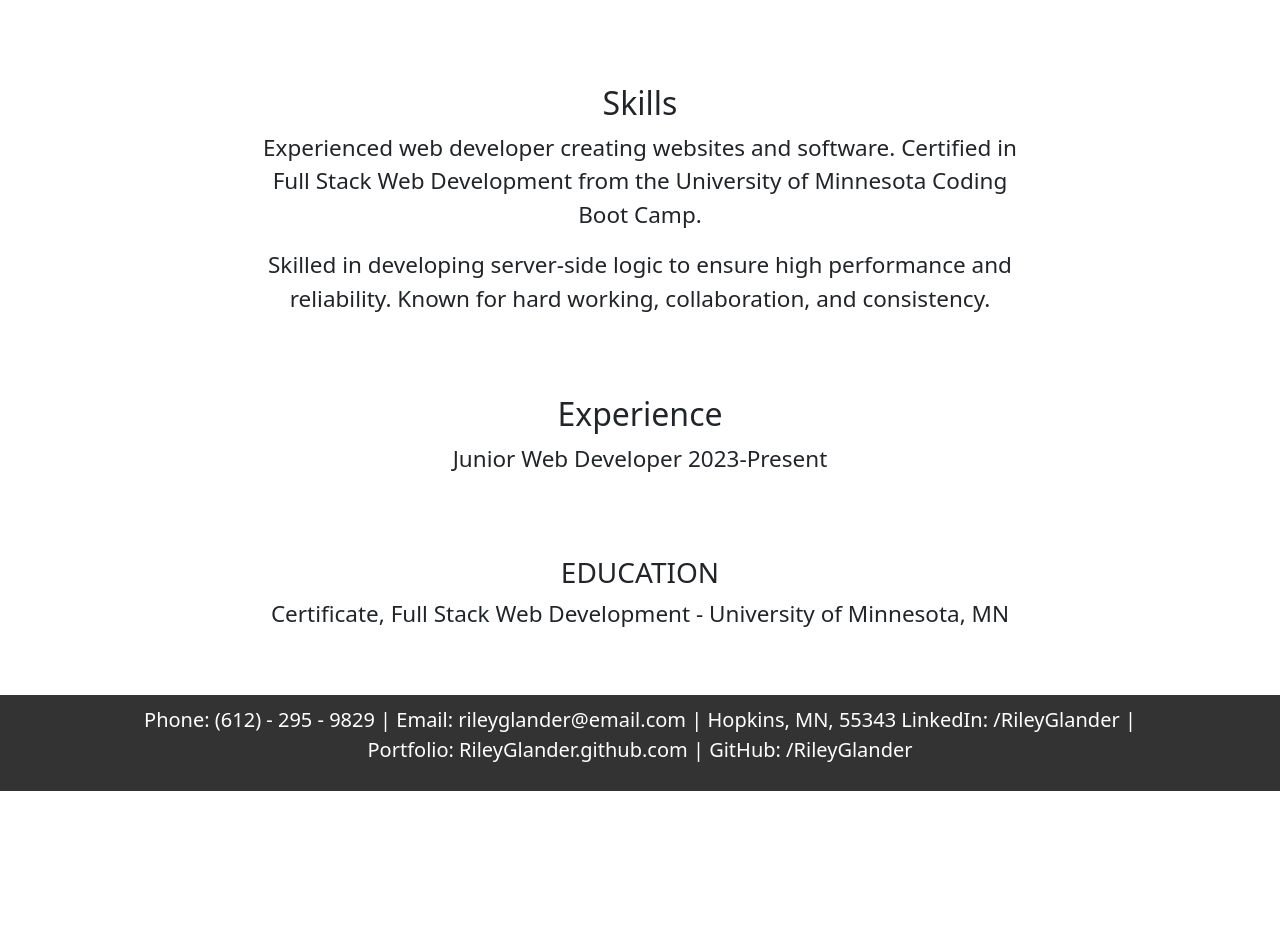
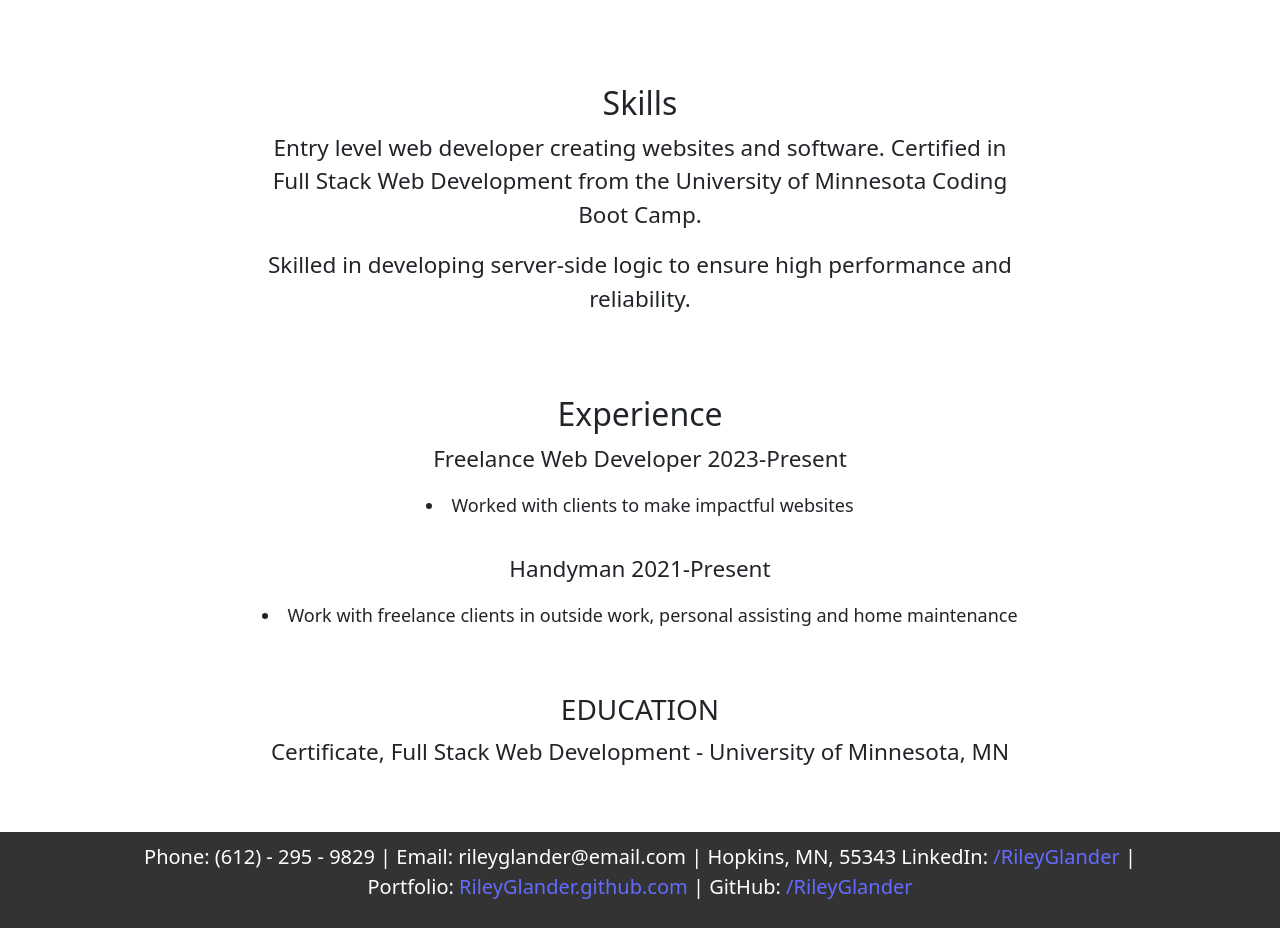
Before and after one commit to RileyGlander/Rileys-React-Portfolio, a React (Vite) app in the folder React-Portfolio/: page / in a window 1280 px wide. Shown: the part 800-1728 px from the top of the page. Before the commit the page ends 1591 px from the top, so only its background shows below. Built offline with nearby package versions, Linux system fonts and the light colour scheme.

Commit message:
Made some minor tweaks and added more to experience

```diff
--- a/React-Portfolio/src/components/Footer.jsx
+++ b/React-Portfolio/src/components/Footer.jsx
@@ -5,7 +5,7 @@ const Footer = () => {
     <footer className="footer">
       <div className="footer-content">
           <p>Phone: (612) - 295 - 9829 | Email: rileyglander@email.com | Hopkins, MN, 55343
-            LinkedIn: /RileyGlander | Portfolio: RileyGlander.github.com | GitHub: /RileyGlander</p>
+            LinkedIn: <a href="www.linkedin.com/in/riley-glander-763b06296">/RileyGlander </a>| Portfolio: <a href="https://rileys-react-portfolio.onrender.com/"> RileyGlander.github.com </a> | GitHub: <a href="https://github.com/RileyGlander">/RileyGlander</a></p>
         </div>
     </footer>
   );
--- a/React-Portfolio/src/components/pages/Home.jsx
+++ b/React-Portfolio/src/components/pages/Home.jsx
@@ -23,14 +23,19 @@ export default function Home() {
         <section className="skills-container">
           <div class="skills">
             <h2> Skills</h2>
-            <p>Experienced web developer creating websites and software. Certified in Full Stack Web Development from the University of Minnesota Coding Boot Camp. </p>
-            <p>Skilled in developing server-side logic to ensure high performance and reliability. Known for hard working, collaboration, and consistency.</p>
+            <p>Entry level web developer creating websites and software. Certified in Full Stack Web Development from the University of Minnesota Coding Boot Camp. </p>
+            <p>Skilled in developing server-side logic to ensure high performance and reliability.</p>
         </div>
         </section>
         <section className="experience-container">
           <div class="experience">
             <h2>Experience</h2>
-               <p>Junior Web Developer 2023-Present</p>
+               <p>Freelance Web Developer 	2023-Present</p>
+                <un>
+                  <li> Worked with clients to make impactful websites </li>
+                <p><br></br>Handyman 			2021-Present</p>
+                  <li>Work with freelance clients in outside work, personal assisting and home maintenance</li>
+                </un>
           </div>
         </section>
             <section className="education-container">
--- a/React-Portfolio/src/components/pages/Resume.jsx
+++ b/React-Portfolio/src/components/pages/Resume.jsx
@@ -7,7 +7,7 @@ export default function Resume() {
           <h2>Technical Skills</h2>
           <p>
             Front End: HTML, CSS, JavaScript<br/>
-            Back End: JavaScript, Web API's, Third Party API's, Server Side API, Node, OOP, Express, SQL, ORM, MVC, Computer Science, NoSQL, PWA, React, MERN, State<br/>
+            Back End: JavaScript, Web APIs, Third Party APIs, Server Side API, Node, OOP, Express, SQL, ORM, MVC, Computer Science, NoSQL, PWA, React, MERN, State<br/>
             Applications: GitHub, Git Bash, Visual Studio Code, MySQL WorkBench, Insomnia
           </p>
         </div>
```
